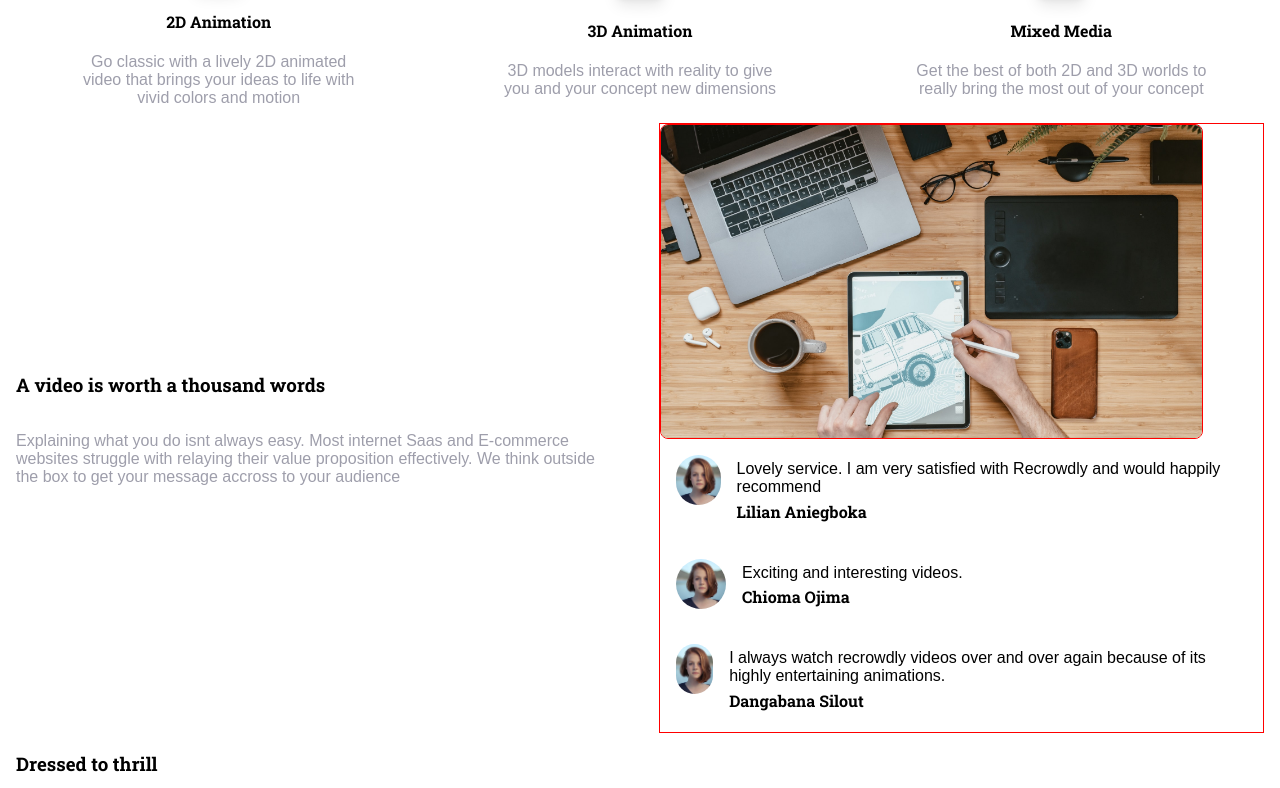
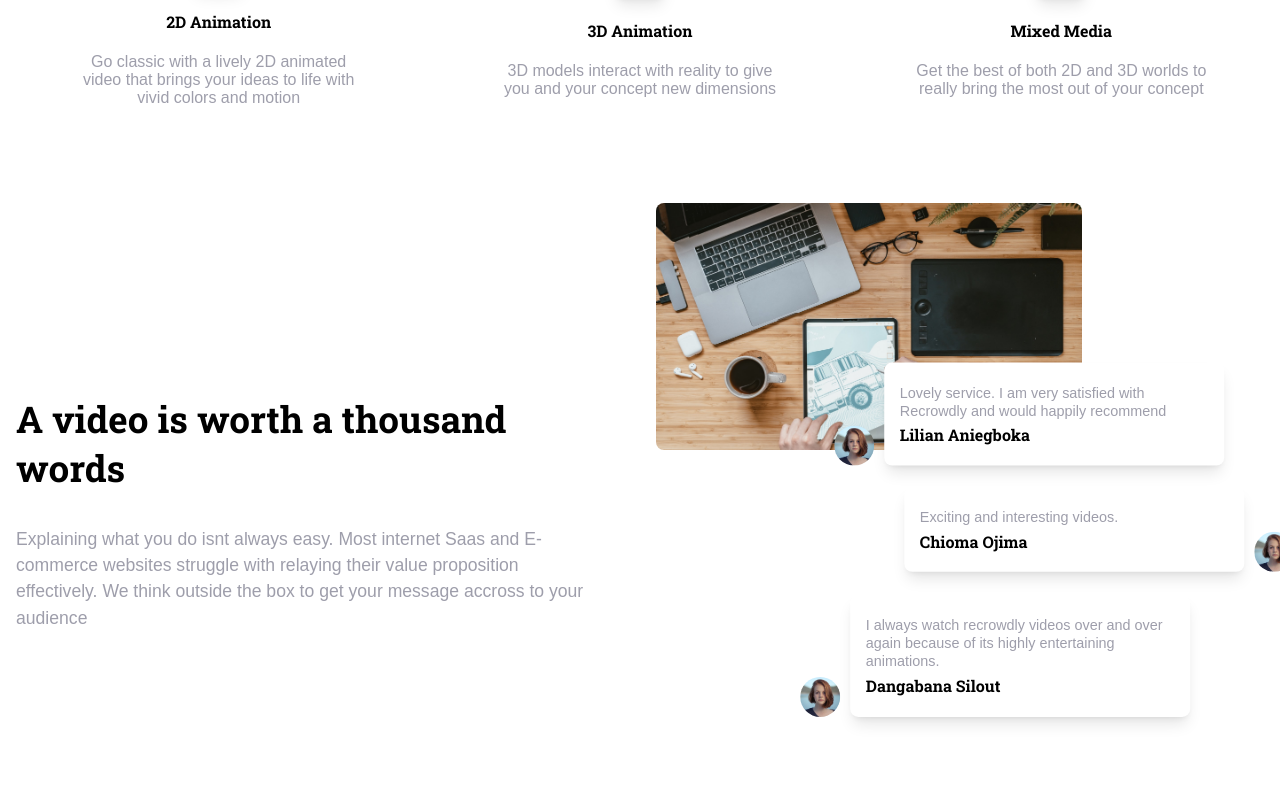
Before and after one commit to PoseyXyz/recrowdly, a Next.js app: page / in a window 1280 px wide. Shown: the part 1132-1920 px from the top of the page. Built offline with nearby package versions, Linux system fonts and the light colour scheme.

Commit message:
Completed first description subsection

```diff
--- a/components/Descriptions.tsx
+++ b/components/Descriptions.tsx
@@ -17,9 +17,11 @@ function Descriptions() {
                         <Image src="/animating.jpg" alt="Vercel Logo" width={1920} layout="responsive" height={1114} />
                     </div>
 
-                    <div className={styles.messageCard}>
-                        <div className={styles.avatar}>
-                            <Image src="/avatar.jpg" alt="Vercel Logo" layout="fill" objectFit='cover' />
+                    <div className={`${styles.messageCard} ${styles.firstCard}`}>
+                        <div className={styles.avatarContainer}>
+                            <div className={styles.avatar}>
+                                <Image src="/avatar.jpg" alt="Vercel Logo" layout="fill" objectFit='cover' />
+                            </div>
                         </div>
 
                         <div className={styles.textContainer}>
@@ -29,13 +31,15 @@ function Descriptions() {
 
 
                     </div>
-                    <div className={styles.messageCard}>
+                    <div className={`${styles.messageCard} ${styles.secondCard}`}>
                         {/* <div className={styles.avatarContainer}>
 
                         </div> */}
-                        <div className={styles.avatar}>
-                                <Image className={styles.avatar} src="/avatar.jpg" alt="Vercel Logo" layout="fill" objectFit='cover'/>
+                        <div className={styles.avatarContainer}>
+                            <div className={styles.avatar}>
+                                <Image className={styles.avatar} src="/avatar.jpg" alt="Vercel Logo" layout="fill" objectFit='cover' />
                             </div>
+                        </div>
 
                         {/* <Image className={styles.avatar} src="/avatar.jpg" alt="Vercel Logo" width={100} layout="responsive" height={100} /> */}
 
@@ -46,9 +50,11 @@ function Descriptions() {
                         </div>
                     </div>
 
-                    <div className={styles.messageCard}>
-                        <div className={styles.avatar}>
-                            <Image src="/avatar.jpg" alt="Vercel Logo" layout="fill" objectFit='cover' />
+                    <div className={`${styles.messageCard} ${styles.thirdCard}`}>
+                        <div className={styles.avatarContainer}>
+                            <div className={styles.avatar}>
+                                <Image src="/avatar.jpg" alt="Vercel Logo" layout="fill" objectFit='cover' />
+                            </div>
                         </div>
 
                         <div className={styles.textContainer}>
--- a/styles/Descriptions.module.scss
+++ b/styles/Descriptions.module.scss
@@ -1,5 +1,6 @@
 @import "config";
 .descriptions {
+  margin: 5rem 0;
   .firstSubsection {
     display: flex;
     flex-direction: column;
@@ -8,46 +9,88 @@
     .textSection {
       flex: 1 1 0%;
       h3 {
+        font-size: 2.3rem;
+        margin: 1rem 0;
       }
       p {
         color: $brand-grey;
+        font-size: 1.1rem;
+        max-width: 60ch;
+        line-height: 1.5;
       }
     }
     .imageSection {
       width: 100%;
       display: block;
       flex: 1 1 0%;
-      border: 1px solid red;
+
       .imageDiv {
         border-radius: $rounded-lg;
         overflow: hidden;
-        border: 1px solid red;
+
+        width: 100%;
+      }
+
+      .firstCard {
+        transform: translateX(7px) translateY(-100px);
+      }
+      .secondCard {
+        transform: translateX(10px) translateY(-100px);
+      }
+      .thirdCard {
+        transform: translateX(0px) translateY(-100px);
+      }
+      .messageCard {
+        display: flex;
+
+        flex-direction: row;
+
+        gap: 0.6rem;
+        margin: 1rem 0.5rem;
+
         width: 90%;
+
+        // transform: translateX(200px) translateY(-50px);
+
+        &:nth-child(odd) {
+          flex-direction: row-reverse;
         }
-      .messageCard{
+
+        .avatarContainer {
           display: flex;
-        padding: 1rem;
-        gap:1rem;
-        .avatar{
+          align-items: end;
+          background-color: transparent;
+          .avatar {
             position: relative;
-          width: 50px;
-          height: 50px;
-          & img{
+            width: 40px;
+            height: 40px;
+            & img {
               border-radius: 9999px;
             }
-
+          }
         }
         // .avatar img{
         //   border-radius: 9999px;
 
         // }
 
-        .textContainer{
-          h4{
-            margin: .3rem 0;
+        .textContainer {
+          background-color: #fff;
+          width: 80%;
+          border-radius: $rounded-lg;
+          padding: .6rem;
+          --tw-shadow: 0 10px 15px -3px rgb(0 0 0 / 0.1), 0 4px 6px -4px rgb(0 0 0 / 0.1);
+          --tw-shadow-colored: 0 10px 15px -3px var(--tw-shadow-color), 0 4px 6px -4px var(--tw-shadow-color);
+          box-shadow: var(--tw-ring-offset-shadow, 0 0 #0000), var(--tw-ring-shadow, 0 0 #0000), var(--tw-shadow);
+
+          h4 {
+            margin: 0.3rem 0;
           }
-          p{
-            margin: .3rem 0;
+          p {
+            margin: 0.3rem 0;
+            color: $brand-grey;
+            font-size: 0.9rem;
+            line-height: 1.25;
           }
         }
       }
@@ -69,34 +112,33 @@
 
 @media (min-width: 640px) {
   .descriptions {
-
   }
 }
 @media (min-width: 768px) {
   .descriptions {
-
-  }
-}
-@media (min-width: 1024px) {
-  .descriptions {
-
     .firstSubsection {
-        display: flex;
-        flex-direction: row;
-        gap:2.5rem;
       .textSection {
-
-          display: flex;
-          flex-direction: column;
-
-          justify-content: center;
         h3 {
         }
         p {
         }
       }
       .imageSection {
-          .imageDiv {
+        .imageDiv{
+
+        }
+        .firstCard {
+          transform: translateX(70%) translateY(-100%);
+        }
+        .secondCard {
+          transform: translateX(90%) translateY(-115%);
+        }
+        .thirdCard {
+          transform: translateX(60%) translateY(-75%);
+        }
+
+        .messageCard {
+          width: 50%;
         }
       }
     }
@@ -112,14 +154,104 @@
         }
       }
     }
+  }
+}
+@media (min-width: 1024px) {
+  .descriptions {
+    .firstSubsection {
+      display: flex;
+      flex-direction: row;
+      gap: 2rem;
+      .textSection {
+        display: flex;
+        flex-direction: column;
 
+        justify-content: center;
+        h3 {
+        }
+        p {
+        }
+      }
+      .imageSection {
+        .imageDiv {
+          width: 90%;
+        }
+        .firstCard {
+          transform: translateX(35%) translateY(-100%);
+        }
+        .secondCard {
+          transform: translateX(40%) translateY(-115%);
+        }
+        .thirdCard {
+          transform: translateX(25%) translateY(-75%);
+        }
+        .messageCard {
+          width: 70%;
+
+        }
+      }
+    }
+    .secondSubsection {
+      .textSection {
+        h3 {
+        }
+        p {
+        }
+      }
+      .imageSection {
+        .imageDiv {
+        }
+      }
+    }
   }
 }
 @media (min-width: 1280px) {
   .descriptions {
+    .firstSubsection {
+
+      .textSection {
+
+        h3 {
+        }
+        p {
+        }
+      }
+      .imageSection {
+        .imageDiv {
+          width: 70%;
+        }
+        .firstCard {
+          transform: translateX(40%) translateY(-100%);
+        }
+        .secondCard {
+          transform: translateX(48%) translateY(-115%);
+        }
+        .thirdCard {
+          transform: translateX(32%) translateY(-75%);
+        }
+        .messageCard {
+          width: 70%;
+          .textContainer{
+            padding: 1rem;
+          }
+        }
+      }
+    }
+    .secondSubsection {
+      .textSection {
+        h3 {
+        }
+        p {
+        }
+      }
+      .imageSection {
+        .imageDiv {
+        }
+      }
+    }
   }
 }
 @media (min-width: 1536px) {
-  .descriptions {
+
+
 }
-}
```
Lines whose indentation alone changed are shown as unchanged.
